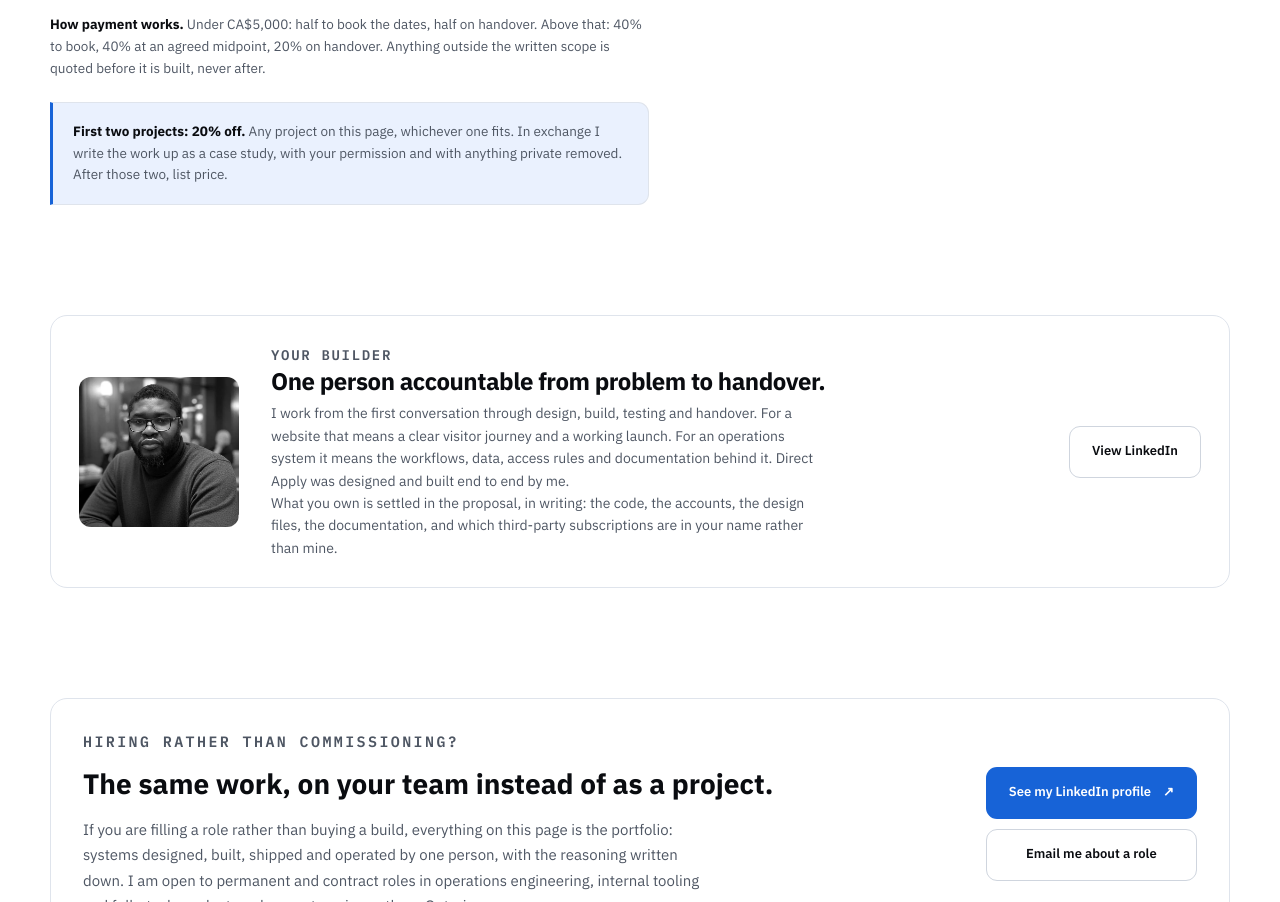
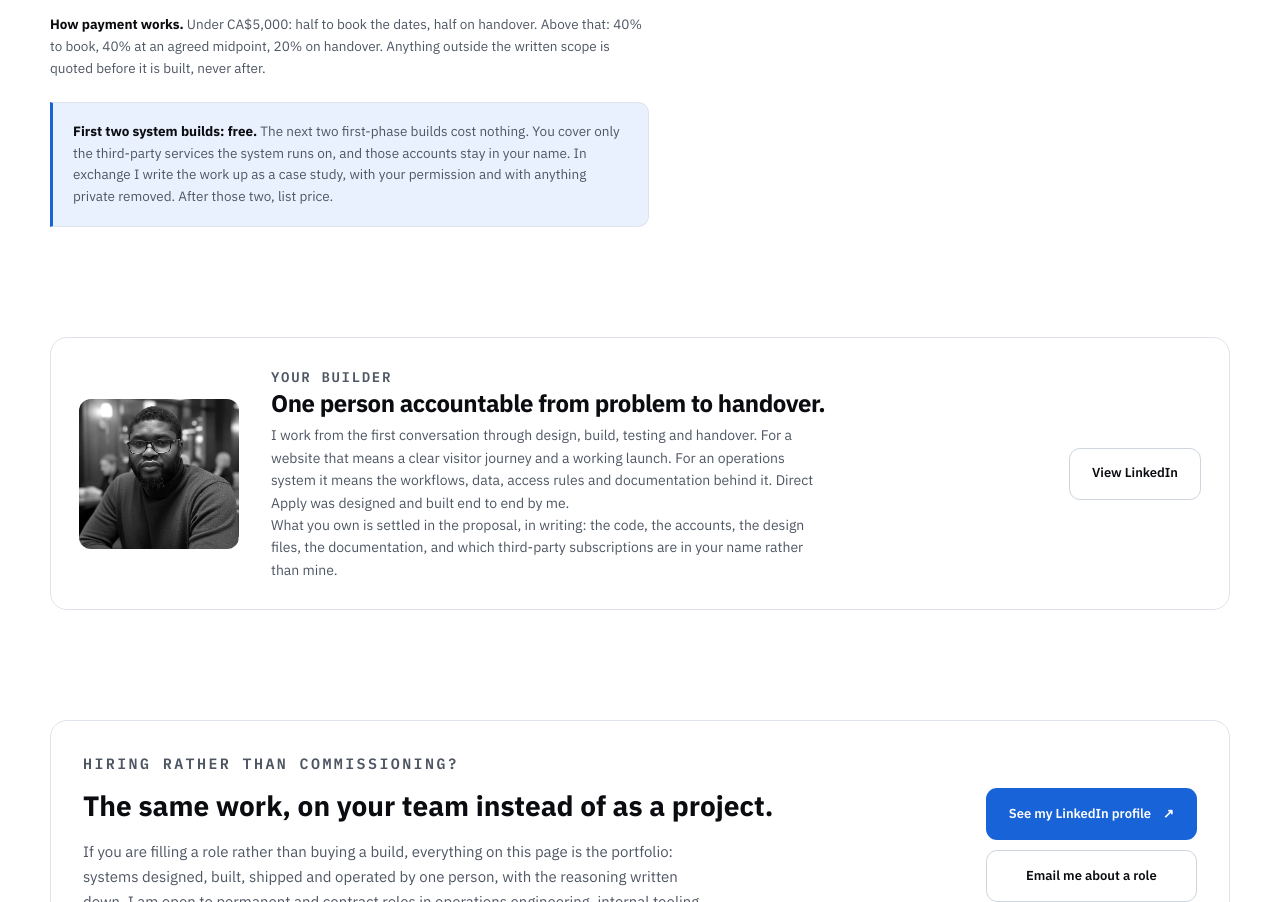
Before and after one commit to tobaina/tobi-portfolio, a plain HTML site: page index.html in a window 1280 px wide. Shown: the part 6485-7387 px from the top of the page. Drawn offline with Linux system fonts and the light colour scheme; a script that the page names is missing.

Commit message:
Offer the first two system builds free in exchange for the case study
Replaces the 20% off line. Bounded to first-phase system builds rather than
any project on the page, and states that third-party service costs stay with
the client.

Co-Authored-By: Claude Opus 5 <noreply@anthropic.com>
Claude-Session: https://claude.ai/code/session_013hAtksQvckDTZR5zgPm98Z

```diff
--- a/index.html
+++ b/index.html
@@ -577,7 +577,7 @@
            Still bounded by a count, still says what it buys, and still not
            conditional on a testimonial: a review bought with a discount is not
            worth having. -->
-      <p class="founding"><b>First two projects: 20% off.</b> Any project on this page, whichever one fits. In exchange I write the work up as a case study, with your permission and with anything private removed. After those two, list price.</p>
+      <p class="founding"><b>First two system builds: free.</b> The next two first-phase builds cost nothing. You cover only the third-party services the system runs on, and those accounts stay in your name. In exchange I write the work up as a case study, with your permission and with anything private removed. After those two, list price.</p>
     </div>
   </section>
 
```
